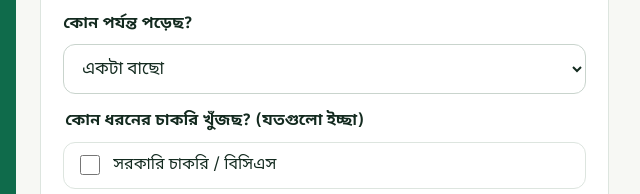
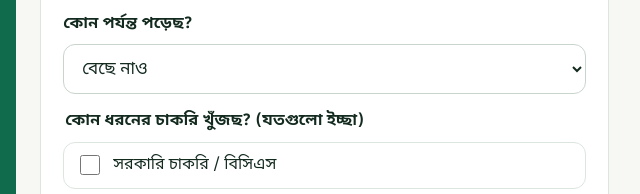
Before and after one commit to MonemChowdhury/chakoribondhu, a plain HTML site: page index.html in a window 1280 px wide. Shown: the part 1970-2164 px from the top of the page, 517-1157 px from the left. Drawn offline with Linux system fonts and the light colour scheme.

Commit message:
Use more natural Bangla in education dropdown placeholder
Co-Authored-By: Claude Opus 5.5 <noreply@anthropic.com>
Claude-Session: https://claude.ai/code/session_01945ztmH6MRYPJWp81ukv9S

```diff
--- a/index.html
+++ b/index.html
@@ -156,7 +156,7 @@ footer{padding:28px 0 46px;color:var(--muted);font-size:14px;border-top:1px soli
     <form id="f" novalidate>
       <h3 style="font-size:24px">এক মিনিটের সার্ভে</h3>
       <label>হোয়াটসঅ্যাপ নম্বর (না থাকলে ইমেইল)<input name="contact" required inputmode="email" placeholder="01XXXXXXXXX বা you@email.com"></label>
-      <label>কোন পর্যন্ত পড়েছ?<select name="education"><option value="">একটা বাছো</option><option>এইচএসসি</option><option>ডিপ্লোমা</option><option>অনার্স/ডিগ্রি (পড়ছি)</option><option>অনার্স/ডিগ্রি (শেষ)</option><option>মাস্টার্স</option></select></label>
+      <label>কোন পর্যন্ত পড়েছ?<select name="education"><option value="">বেছে নাও</option><option>এইচএসসি</option><option>ডিপ্লোমা</option><option>অনার্স/ডিগ্রি (পড়ছি)</option><option>অনার্স/ডিগ্রি (শেষ)</option><option>মাস্টার্স</option></select></label>
       <fieldset><legend>কোন ধরনের চাকরি খুঁজছ? (যতগুলো ইচ্ছা)</legend><div class="opts">
         <label><input type="checkbox" name="jobtype" value="govt"> সরকারি চাকরি / বিসিএস</label>
         <label><input type="checkbox" name="jobtype" value="bank"> ব্যাংক</label>
```
